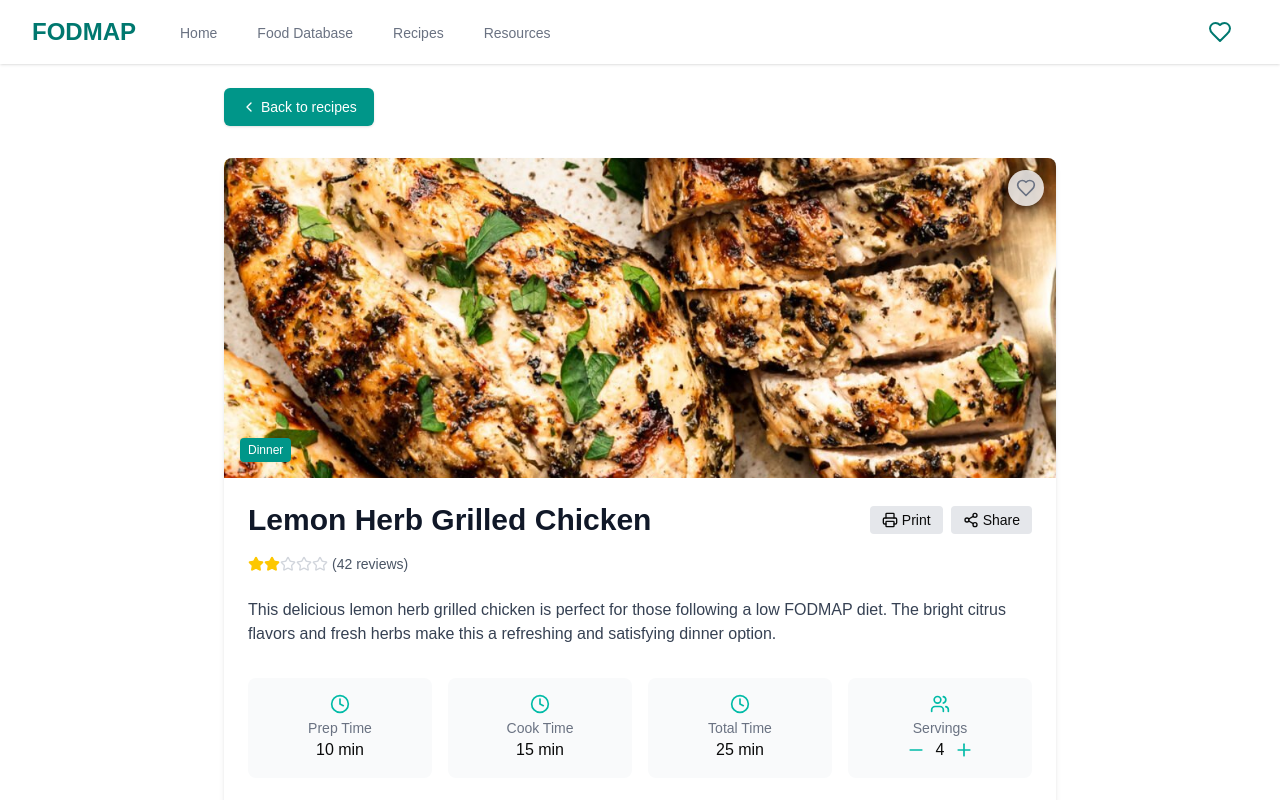
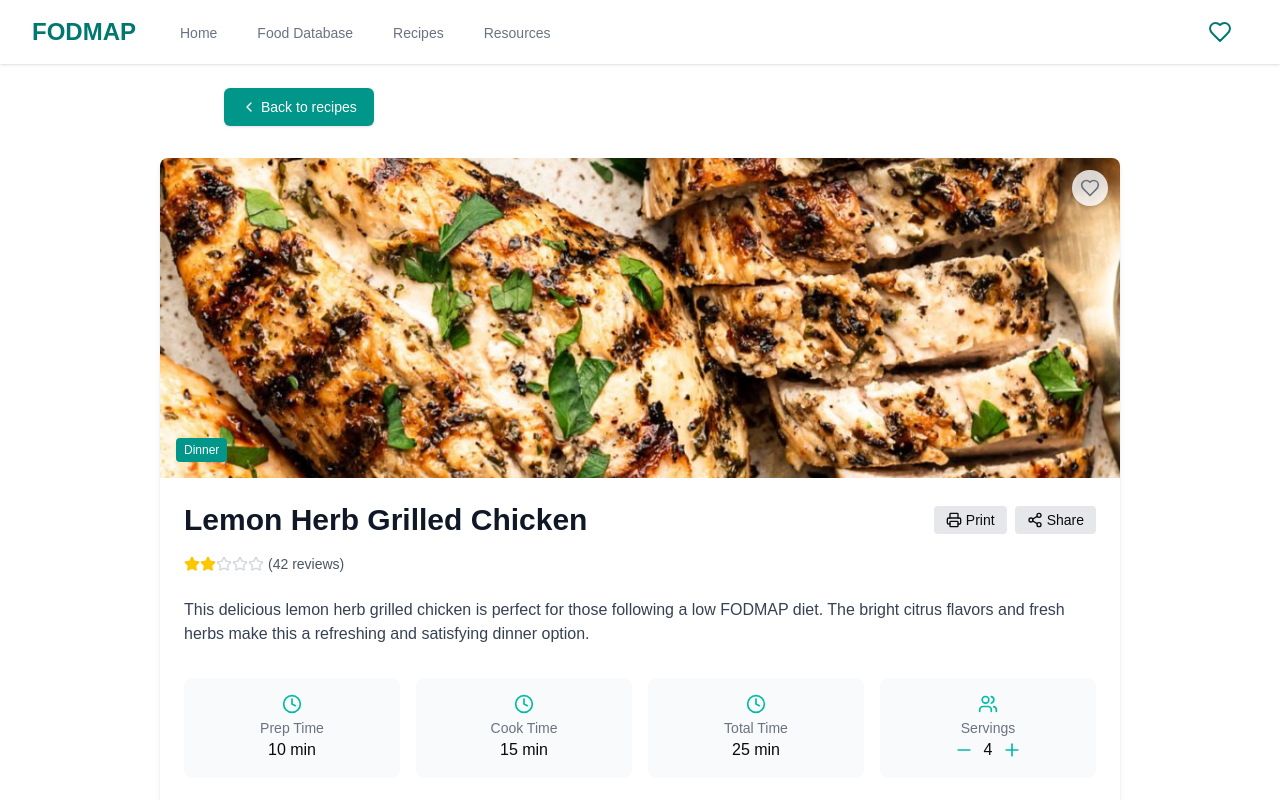
Before and after one commit to zarhaselene/fodmap-recipe, a Next.js app: page /recipes/1 in a window 1280 px wide. Shown: the top 800 px of the page. Built offline with nearby package versions, Linux system fonts and the light colour scheme.

Commit message:
Increase max width of recipe detail container for improved layout

```diff
--- a/src/app/recipes/[id]/page.jsx
+++ b/src/app/recipes/[id]/page.jsx
@@ -250,7 +250,7 @@
       </div>
 
       {/* Recipe container */}
-      <div className="max-w-4xl mx-auto px-4 sm:px-6 lg:px-8 py-8">
+      <div className="max-w-5xl mx-auto px-4 sm:px-6 lg:px-8 py-8">
         <motion.div
           className="bg-white rounded-lg shadow-md overflow-hidden"
           variants={containerVariants}
@@ -450,7 +450,7 @@
         </motion.div>
         {/* Related recipes section */}
         <motion.div
-          className="max-w-4xl mx-auto px-4 sm:px-6 lg:px-8 pb-8 pt-16"
+          className="max-w-5xl mx-auto px-4 sm:px-6 lg:px-8 pb-8 pt-16"
           initial={{ opacity: 0, y: 30 }}
           animate={{ opacity: 1, y: 0 }}
           transition={{ delay: 0.7, duration: 0.6 }}
```
